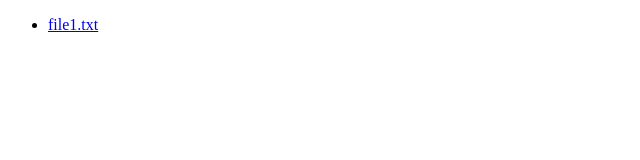
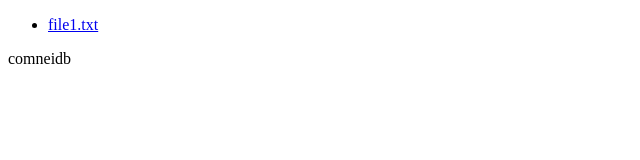
Before and after one commit to Nihaal763/SemExamProject, a plain HTML site: page index.html in a window 1280 px wide. Shown: the full height of the page, 0-640 px from the left. Drawn offline with Linux system fonts and the light colour scheme.

Commit message:
Update index.html

```diff
--- a/index.html
+++ b/index.html
@@ -12,3 +12,4 @@
     </ul>
 </body>
 </html>
+comneidb
```
